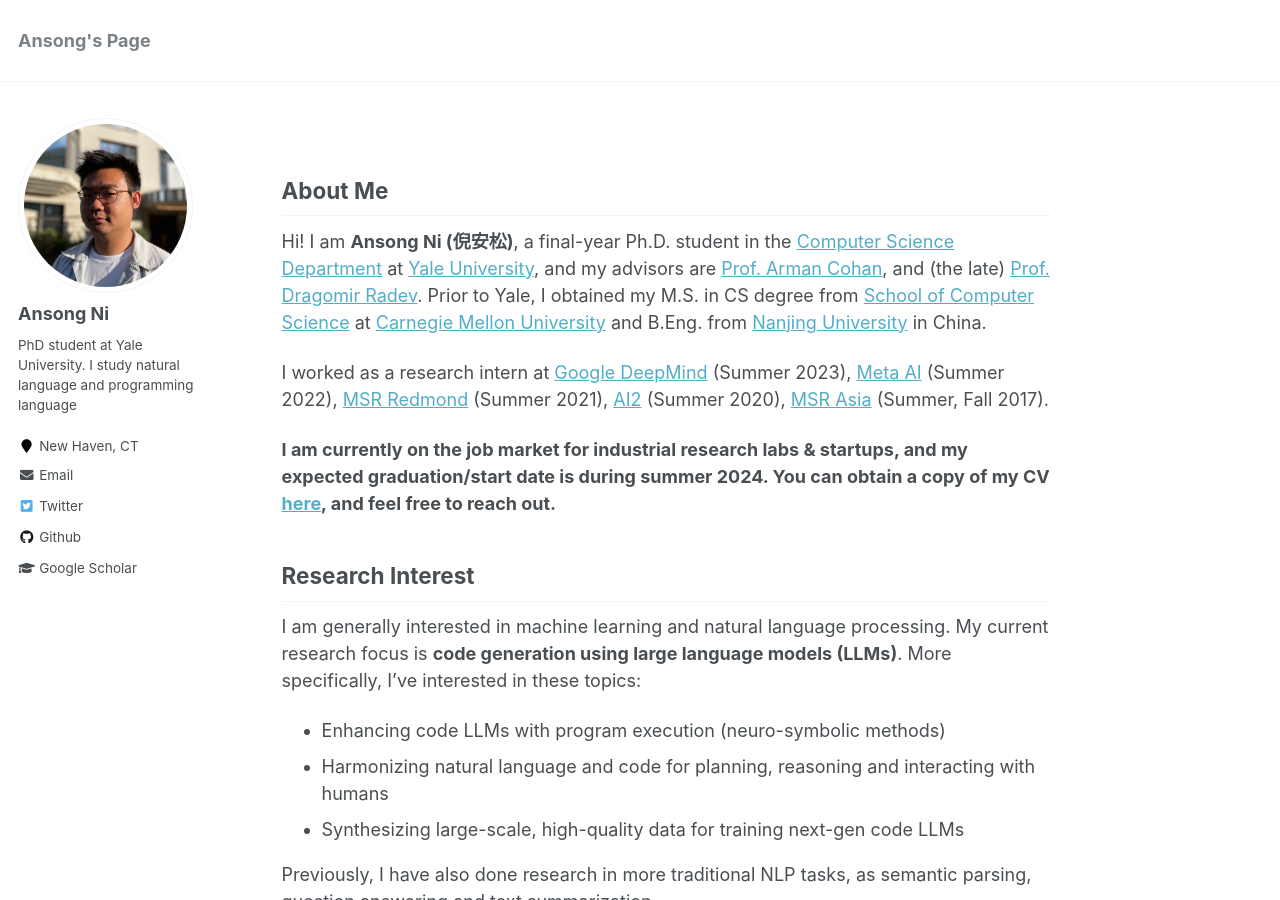
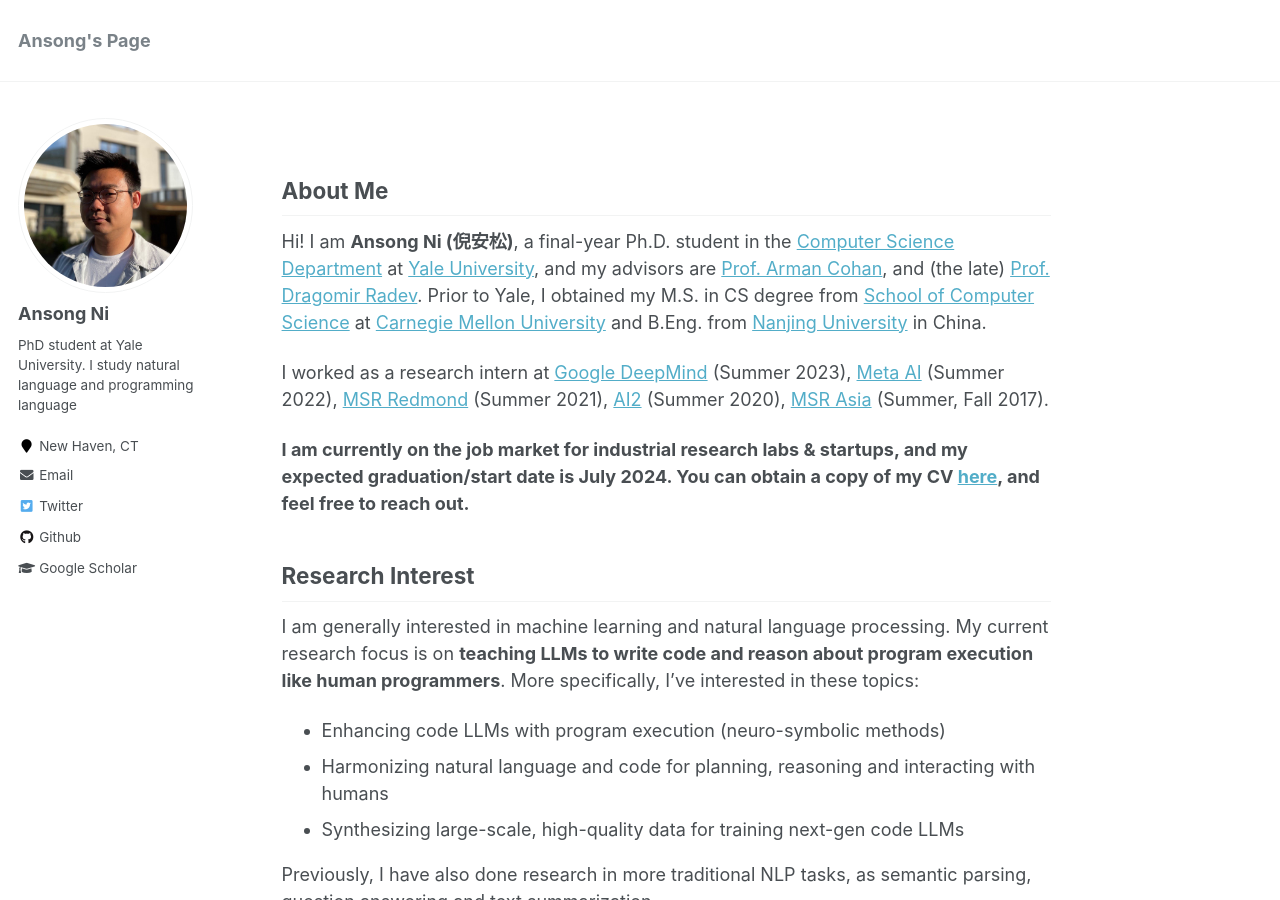
Before and after one commit to niansong1996/niansong1996.github.io, a Jekyll site: the page built from _pages/about.md, in a window 1280 px wide and 900 px high. Built offline with Jekyll 4.4.1, drawn with Linux system fonts in a browser that asks for light colours.

Commit message:
update shorter cv

```diff
--- a/_pages/about.md
+++ b/_pages/about.md
@@ -15,11 +15,11 @@
 
 I worked as a research intern at [Google DeepMind](https://www.deepmind.com/) (Summer 2023), [Meta AI](https://www.facebook.com/MetaAI/) (Summer 2022), [MSR Redmond](https://www.microsoft.com/en-us/research/group/deep-learning-group) (Summer 2021), [AI2](https://allenai.org) (Summer 2020), [MSR Asia](https://www.microsoft.com/en-us/research/lab/microsoft-research-asia/) (Summer, Fall 2017).
 
-**I am currently on the job market for industrial research labs & startups, and my expected graduation/start date is during summer 2024. You can obtain a copy of my CV [here](https://github.com/niansong1996/niansong1996.github.io/tree/master/files/Ansong_Ni-Yale-0221.pdf), and feel free to reach out.**
+**I am currently on the job market for industrial research labs & startups, and my expected graduation/start date is July 2024. You can obtain a copy of my CV [here](https://github.com/niansong1996/niansong1996.github.io/tree/master/files/Ansong_Ni-Yale.pdf), and feel free to reach out.**
 
 Research Interest
 ------
-I am generally interested in machine learning and natural language processing. My current research focus is **code generation using large language models (LLMs)**. More specifically, I've interested in these topics:
+I am generally interested in machine learning and natural language processing. My current research focus is on **teaching LLMs to write code and reason about program execution like human programmers**. More specifically, I've interested in these topics:
 * Enhancing code LLMs with program execution (neuro-symbolic methods)
 * Harmonizing natural language and code for planning, reasoning and interacting with humans
 * Synthesizing large-scale, high-quality data for training next-gen code LLMs
```
Also changed, not shown: 1 other file.
